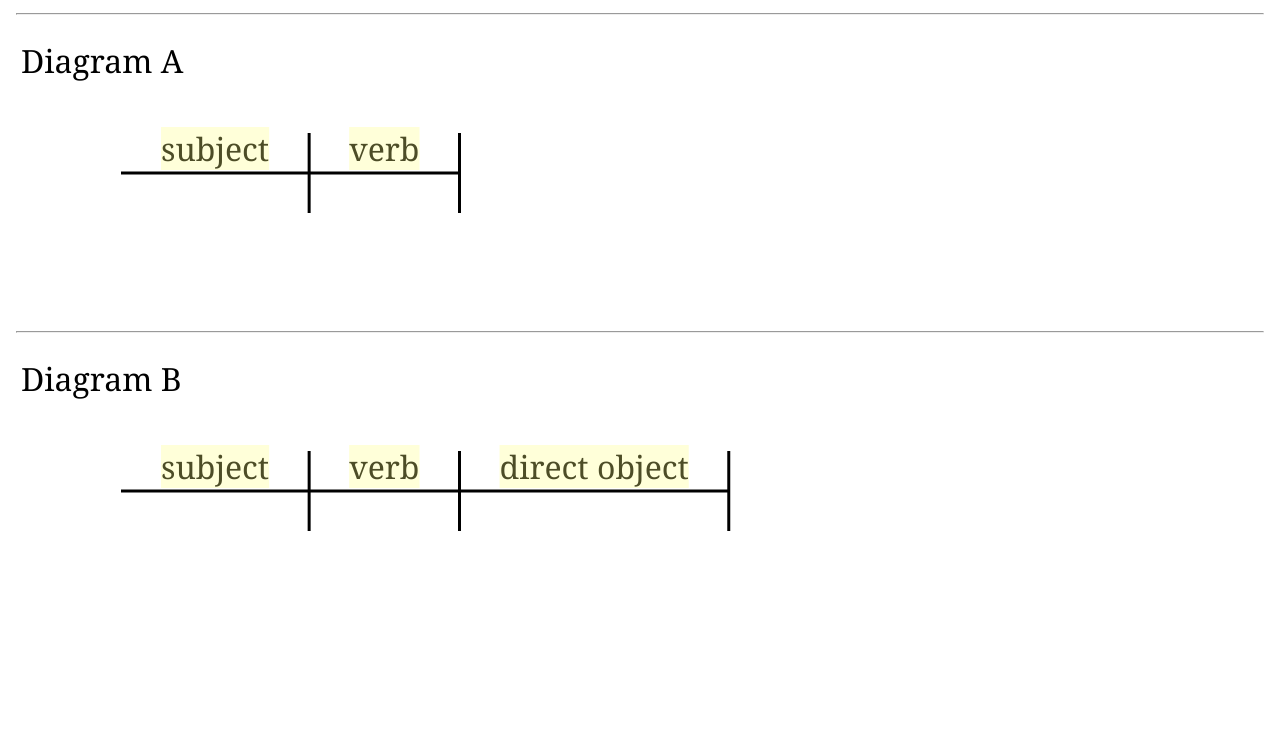
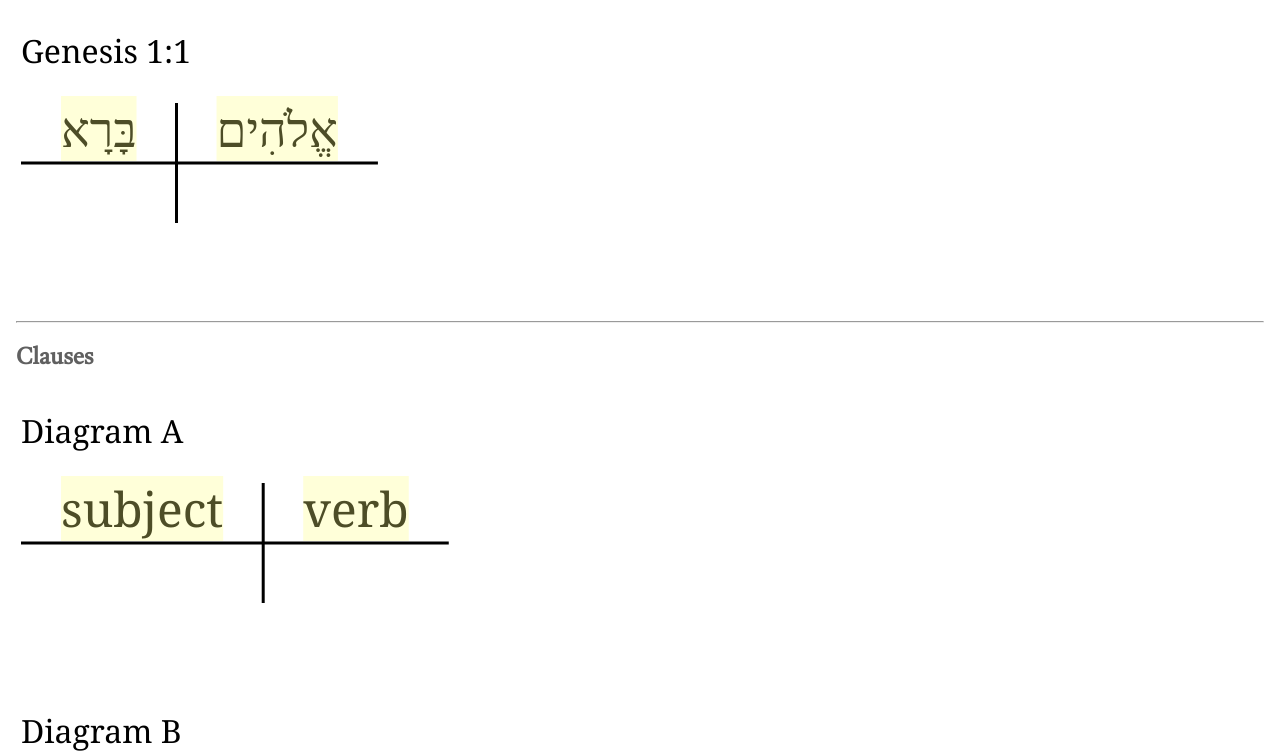
Before and after one commit to gedeonix/hebrew, a website: page public/diagram.html in a window 1280 px wide. Shown: the part 59-812 px from the top of the page. Drawn offline with nearby package versions, Linux system fonts and the light colour scheme.

Commit message:
diagram sentences (2)

```diff
--- a/public/diagram.html
+++ b/public/diagram.html
@@ -13,27 +13,60 @@
 <div id="app">
   <div class="container">
     <h1>Diagram Sequences</h1>
+    <div id="demo1" class="hebrew"></div>
     <hr>
-    <div id="demo1"></div>
-    <hr>
+    <h2>Clauses</h2>
     <div id="demo2"></div>
-  </div>
+    <div id="demo3"></div>
+    <div id="demo4"></div>
 </div>
 </div>
 <script src="https://d3js.org/d3.v6.min.js"></script>
 <script defer src="https://unpkg.com/vue@next"></script>
 <script type="module">
-  import { diagram } from '../src/diagram.js'
-  import { diagrams } from '../src/data.js'
+  import { diagram, type } from '../src/diagram.js'
   Vue.createApp({
     data() {
       return {
-        data: diagrams,
+        data: [
+          {
+            title: 'Genesis 1:1',
+            items: [
+              { word: 'בָּרָא', type: 'SUBJECT' },
+              { word: 'אֱלֹהִים', type: 'VERB' }
+            ]
+          },
+          {
+            title: 'Diagram A',
+            items: [
+              { word: 'subject', type: 'SUBJECT' },
+              { word: 'verb', type: 'VERB' }
+            ]
+          },
+          {
+            title: 'Diagram B',
+            items: [
+              { word: 'subject', type: 'SUBJECT' },
+              { word: 'verb', type: 'VERB' },
+              { word: 'direct object', type: 'DIRECT_OBJECT' },
+            ]
+          },
+          {
+            title: 'Diagram C',
+            items: [
+              { word: 'subject', type: 'SUBJECT' },
+              { word: 'linking verb', type: 'VERB' },
+              { word: 'predicate adj.', type: 'PREDICATE_ADJ' },
+            ]
+          }
+        ]
       }
     },
     mounted() {
-      diagram(d3, '#demo1', this.data.demo1);
-      diagram(d3, '#demo2', this.data.demo2);
+      diagram(d3, '#demo1', this.data[0]);
+      diagram(d3, '#demo2', this.data[1]);
+      diagram(d3, '#demo3', this.data[2]);
+      diagram(d3, '#demo4', this.data[3]);
     }
   }).mount('#app')
 </script>
--- a/src/data.js
+++ b/src/data.js
@@ -7,21 +7,3 @@ export const data = [
   { lema: 'ziemię', pos: '' },
   { lema: '.', pos: '' }
 ]
-
-export const diagrams = {
-  demo1: {
-    title: 'Diagram A',
-    items: [
-      { word: 'subject', type: 'subject' },
-      { word: 'verb', type: 'verb' }
-    ]
-  },
-  demo2: {
-    title: 'Diagram B',
-    items: [
-      { word: 'subject', type: 'subject' },
-      { word: 'verb', type: 'verb' },
-      { word: 'direct object', type: 'direct object' },
-    ]
-  }
-}
--- a/src/diagram.js
+++ b/src/diagram.js
@@ -1,3 +1,33 @@
+export const type = {
+  SUBJECT: 'SUBJECT',
+  VERB: 'VERB',
+  DIRECT_OBJECT: 'DIRECT_OBJECT',
+  PREDICATE_ADJ: 'PREDICATE_ADJ'
+}
+const X2_OFFSET = 20
+const X_OFFSET = 40
+const Y_OFFSET = 60
+/*
+export const type = {
+  ADJ: 'adjective',
+  ADP: 'adposition',
+  ADV: 'adverb',
+  AUX: 'auxiliary',
+  CCONJ: 'coordinating conjunction',
+  DET: 'determiner',
+  INTJ: 'interjection',
+  NOUN: 'noun',
+  NUM: 'numeral',
+  PART: 'particle',
+  PRON: 'pronoun',
+  PROPN: 'proper noun',
+  PUNCT: 'punctuation',
+  SCONJ: 'subordinating conjunction',
+  SYM: 'symbol',
+  VERB: 'verb',
+  X: 'other'
+}
+*/
 
 function drawDot(parent, x, y) {
   parent.append("circle")
@@ -18,7 +48,7 @@ function drawClause(parent, x, y, name, type) {
   const g = parent.append('g')
 
   const MARGIN = 40
-  const FONT_OFFSET = 12
+  const FONT_OFFSET = 16
 
   const text = g.append("text")
     .attr("text-anchor", "start")
@@ -28,7 +58,7 @@ function drawClause(parent, x, y, name, type) {
     //.attr("dy", ".35em")
     //.attr("text-anchor", "middle")
     //.style("font", "300 128px Helvetica Neue")
-    .style('font-size', '2em')
+    .style('font-size', '3em')
     .text(name)
 
   var bbox = text.node().getBBox();
@@ -59,20 +89,40 @@ function drawClause(parent, x, y, name, type) {
   return g.node().getBBox()
 }
 
-function drawDivideLine(parent, x, y) {
+function drawDivideLineSubject(parent, x, y) {
+  parent.append("line")
+    .attr("x1", x)
+    .attr("y1", y - Y_OFFSET)
+    .attr("x2", x)
+    .attr("y2", y + Y_OFFSET)
+    .style("stroke", "black")
+    .style("stroke-width", 3)
+}
+
+function drawDivideLinePredicateAdj(parent, x, y) {
+  parent.append("line")
+    .attr("x1", x - X2_OFFSET)
+    .attr("y1", y - Y_OFFSET)
+    .attr("x2", x)
+    .attr("y2", y)
+    .style("stroke", "black")
+    .style("stroke-width", 3)
+}
+
+function drawDivideLineDefault(parent, x, y) {
   const OFFSET = 40
   parent.append("line")
     .attr("x1", x)
-    .attr("y1", y - OFFSET)
+    .attr("y1", y - Y_OFFSET)
     .attr("x2", x)
-    .attr("y2", y + OFFSET)
+    .attr("y2", y)
     .style("stroke", "black")
     .style("stroke-width", 3)
 }
 
 function drawTitle(parent, title) {
   const text = parent.append("text")
-    .attr("text-anchor", "start")
+    //.attr("text-anchor", "start")
     .attr("x", 0)
     .attr("y", 0)
     .style('font-size', '2em')
@@ -81,10 +131,23 @@ function drawTitle(parent, title) {
 
 function drawItems(parent, x, y, items) {
   let offset = x
-  items.forEach(item => {
-    let box = drawClause(parent, offset, y, item.word, 'item.type')
+  items.forEach((item, index, array ) => {
+    let box = drawClause(parent, offset, y, item.word, item.type)
     offset = offset + box.width
-    drawDivideLine(parent, offset, y)
+    if (index !== (array.length -1)) {
+      if(item.type === 'SUBJECT') {
+        drawDivideLineSubject(parent, offset, y)
+      }
+      else {
+        let next = array[index + 1]
+        if(next.type === 'PREDICATE_ADJ') {
+          drawDivideLinePredicateAdj(parent, offset, y)
+        }
+        else {
+          drawDivideLineDefault(parent, offset, y)
+        }
+      }
+    }
   })
 }
 
@@ -370,7 +433,7 @@ var lineGraph = svg.append("path")
 export function diagram(d3, node, data) {
 
   let margin = { top: 50, right: 5, bottom: 5, left: 5 }
-  let width = 800 - margin.left - margin.right
+  let width = 1000 - margin.left - margin.right
   let height = 300 - margin.top - margin.bottom
 
   const parent = d3
@@ -382,14 +445,11 @@ export function diagram(d3, node, data) {
     .attr("transform",
     "translate(" + margin.left + "," + margin.top + ")")
 
-  let x = 100
-  let y = 100
-
   //let g1 = drawClause(svg, x, y, 'subject', 'SUBJECT')
   //let g2 = drawClause(svg, g1.x + g1.width, y, 'verb', 'VERB')
 
   drawTitle(parent, data.title)
-  drawItems(parent, 100, 100, data.items)
+  drawItems(parent, 0, 100, data.items)
 
   // demo(svg)
 }
```
